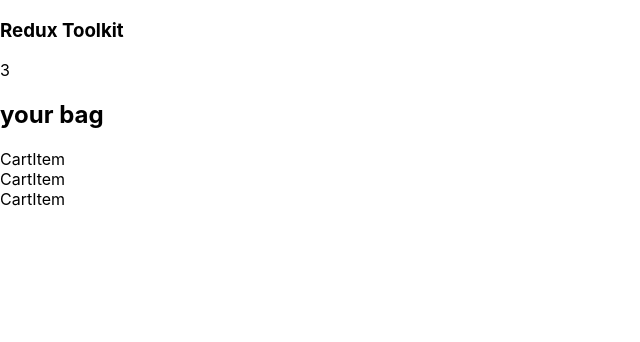
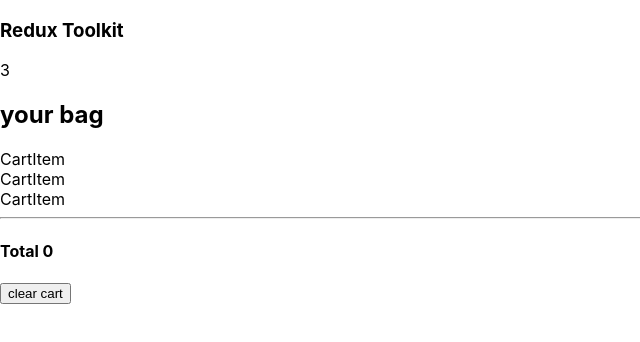
Before and after one commit to anita00001/redux-toolkit-tutorial, a React (Create React App) app: page / in a window 1280 px wide. Shown: the top 342 px of the page, without its empty margins (0-640 px from the left). Built offline with nearby package versions, Linux system fonts and the light colour scheme.

Commit message:
clear button

```diff
--- a/src/components/CartContainer.js
+++ b/src/components/CartContainer.js
@@ -23,6 +23,13 @@
 				return <CartItem key={item.id} {...item} />
 			})}
 		</div>
+		<footer>
+			<hr />
+			<div className="cart-total">
+				<h4>Total <span>{total}</span></h4>
+			</div>
+			<button className="btn clear-btn">clear cart</button>
+		</footer>
 	</section>
 }
 
```
Lines whose indentation alone changed are shown as unchanged.
